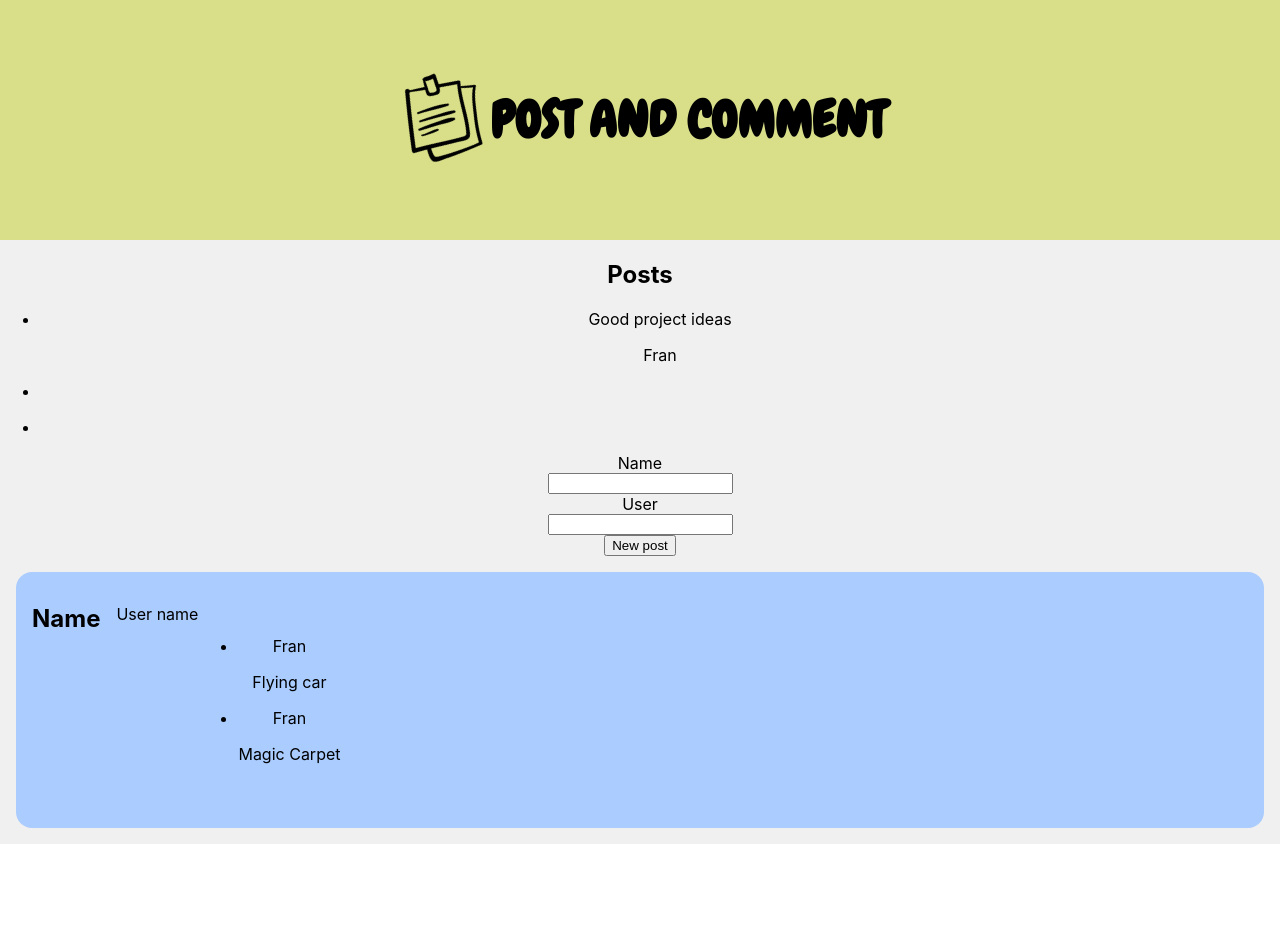
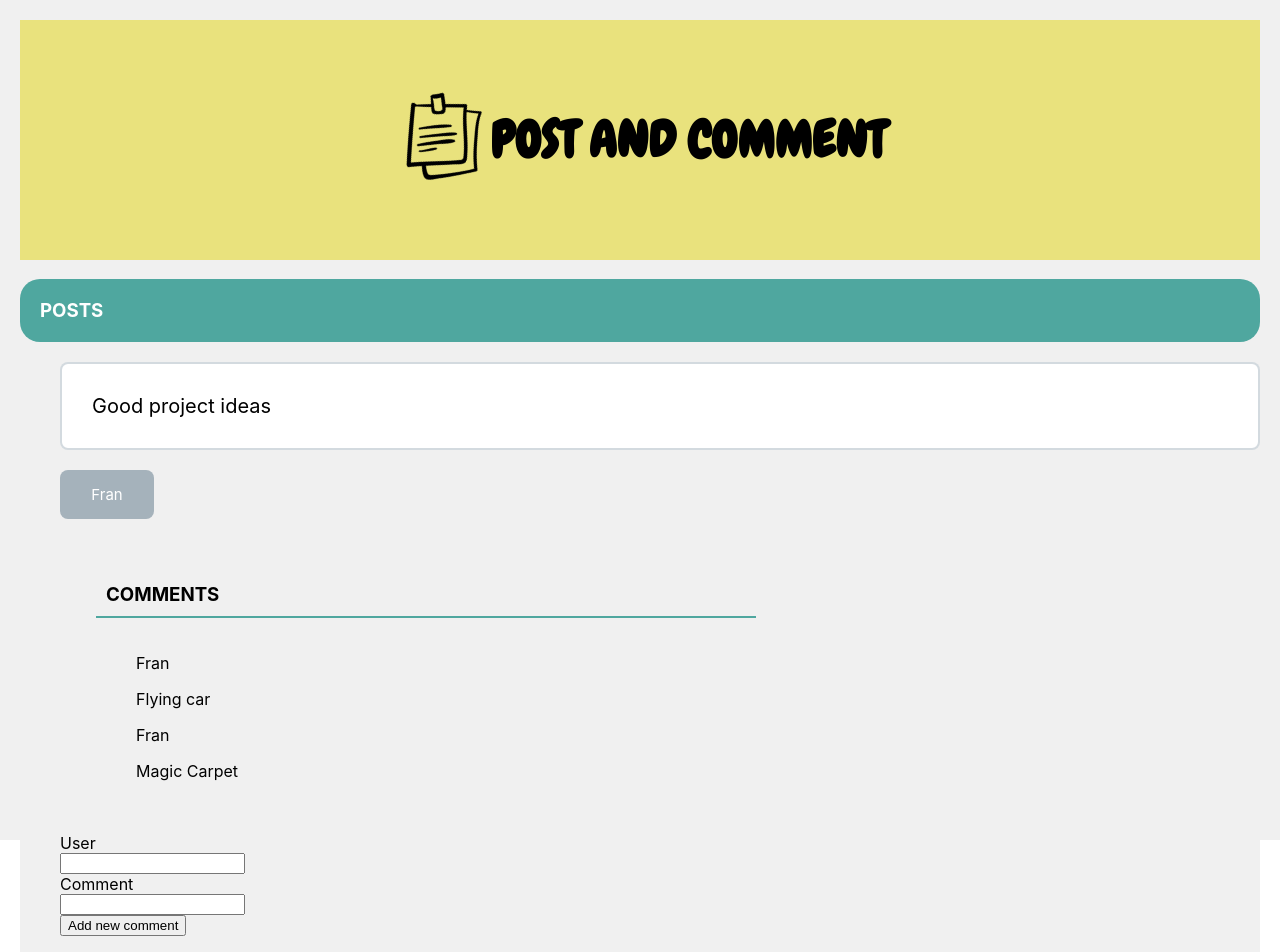
Before and after one commit to Fusuma-Tech/front-assesment, a React (Create React App) app: page / in a window 1280 px wide. Shown: the top 952 px of the page. Before the commit the page ends 844 px from the top, so only its background shows below. Built offline with nearby package versions, Linux system fonts and the light colour scheme; data requests are answered from the project's data file.

Commit message:
add comments in each post, modified api and styles changes

```diff
--- a/db.json
+++ b/db.json
@@ -6,10 +6,14 @@
       "user": "Fran"
     },
     {
-      "id": 2
+      "id": 2,
+      "name": "Best music band in history",
+      "user": "Marta"
     },
     {
-      "id": 3
+      "id": 3,
+      "name": "Interesting quotes from movies",
+      "user": "Ana"
     }
   ],
   "comments": [
--- a/src/App.css
+++ b/src/App.css
@@ -3,6 +3,8 @@
 .App {
   text-align: center;
   height: 100vh;
+  padding: 20px;
+  background-color: #f0f0f0;
 }
 
 .App-logo {
@@ -17,7 +19,7 @@
 }
 
 .App-header {
-  background-color: #d9df89;
+  background-color: #e9e27d;
   height: 30vh;
   font-family: 'Chewy', cursive;
   text-transform: uppercase;
@@ -48,9 +50,42 @@
   background-color: #f0f0f0;
 }
 
+.postsTitle {
+  border-radius: 20px;
+  text-align: start;
+  text-transform: uppercase;
+  padding-left: 40px;
+  background-color: rgb(79, 167, 159);
+  color: white;
+  padding: 20px;
+}
+
+.ulPostStyles {
+  text-align: start;
+  list-style: none;
+}
+
 .form {
   display: flex;
   flex-direction: column;
-  justify-content: center;
-  align-items: center;
+  justify-content: flex-start;
+  align-items: flex-start;
 }
+
+.postName {
+  padding: 30px;
+  background-color: #ffffff;
+  border: 2px solid rgba(37, 71, 97, 0.199);
+  border-radius: 8px;
+  font-size: 20px;
+}
+
+.postUser {
+  padding: 15px;
+  background-color: rgba(37, 71, 97, 0.37);
+  color: rgb(255, 255, 255);
+  border-radius: 8px;
+  font-size: 15px;
+  width: 5vw;
+  text-align: center;
+}
--- a/src/App.js
+++ b/src/App.js
@@ -1,7 +1,8 @@
 import logo from "./images/logo.png";
 import "./App.css";
 
-import Comment from "./components/Comment";
+
+import Post from "./components/Post";
 import { useEffect, useState } from "react";
 import callToApiPosts from "./services/posts";
 import callToApiComments from "./services/comments";
@@ -29,61 +30,21 @@ function App() {
     })
   }, []);
 
-  // Creamos el map para los post
-  const postsListHTML = posts.map((eachPost) => (
-    <li key={eachPost.id}>
-    <p>{eachPost.name}</p>
-    <p>{eachPost.user}</p>
-  </li>
-  ));
-
-  const handleChangeName = (ev) => {
-    setNewPost(
-      {
-        ...newPost,
-        name: ev.currentTarget.value
-      }
-    );
-  };
-
-  const handleChangeUser = (ev) => {
-    setNewPost(
-      {
-        ...newPost,
-        user: ev.currentTarget.value
-      }
-    );
-  };
-
-  const handleClickPost = () => {
-    setPosts([...posts, newPost]);
-  }
-
   return (
     <div className="App">
+
       <header className="App-header">
         <img src={logo} className="App-logo" alt="logo" />
         <div>
         <h1>Post and comment</h1>
         </div>
       </header>
+
       <body className="App-body">
-        <section>
-          <h1>Posts</h1>
-          <ul>
-            { postsListHTML }
-          </ul>
-          <form className="form" onSubmit={(ev) => ev.preventDefault()}>
-            <label htmlFor="post__label">Name</label>
-            <input onChange={handleChangeName} value={newPost.name} type="text" id="form__input-post" />
+        <Post comments={comments} setPosts={setPosts} setNewPost={setNewPost} newPost={newPost} posts={posts} />
 
-            <label htmlFor="post__label">User</label>
-            <input onChange={handleChangeUser} value={newPost.user} type="text" id="form__input-post" />
-            <button onClick={handleClickPost} type="submit">New post</button>
-          </form>
-        </section>
-        <Comment comments={comments} />
       </body>
+
     </div>
   );
 }
--- a/src/components/Comment.css
+++ b/src/components/Comment.css
@@ -1,15 +1,26 @@
 .Comment-container {
   display: flex;
   flex-direction: column;
-  flex-flow: row nowrap;
+  text-align: start;
   border-radius: 1rem;
-  background-color: #aaccff;
-  padding: 2rem 1rem;
+  padding: 20px;
   margin: 1rem;
 }
+
+  .commentTitle {
+  width: 50vw;
+  text-align: start;
+  text-transform: uppercase;
+  border-bottom: 2px solid rgb(79, 167, 159);
+  padding: 10px;
+  }
 
 .Comment-name {
   font-size: 1.5rem;
   font-weight: bold;
   margin-right: 1rem;
 }
+
+.ulCommentStyles {
+  list-style: none;
+}
--- a/src/components/Comment.jsx
+++ b/src/components/Comment.jsx
@@ -10,13 +10,24 @@ const Comment = (props) => {
   ));
 
   return (
+    <>
     <div className="Comment-container">
-      <div className="Comment-name">Name</div>
-      <div>User name</div>
-      <ul>
+      <h3 className="commentTitle">Comments</h3>
+      <ul className="ulCommentStyles">
         {commentsListHtml}
       </ul>
     </div>
+
+    <form className="form">
+        <label htmlFor="userComment">User</label>
+        <input id="userComment" type="text" />
+
+        <label htmlFor="textComment">Comment</label>
+        <input id="textComment" type="text" />
+
+        <button type="submit">Add new comment</button>
+    </form>
+    </>
   );
 };
 
--- /dev/null
+++ b/src/components/Post.jsx
@@ -0,0 +1,64 @@
+import Comment from './Comment';
+
+const Post = (props) => {
+  // Creamos el map para los post
+  const postsListHTML = props.posts.map((eachPost) => (
+    <>
+    <li key={eachPost.id}>
+      <p className="postName">{eachPost.name}</p>
+      <p className="postUser">{eachPost.user}</p>
+    </li>
+    <Comment comments={props.comments} />
+    </>
+  ));
+
+  const handleChangeName = (ev) => {
+    props.setNewPost({
+      ...props.newPost,
+      name: ev.currentTarget.value,
+    });
+  };
+
+  const handleChangeUser = (ev) => {
+    props.setNewPost({
+      ...props.newPost,
+      user: ev.currentTarget.value,
+    });
+  };
+
+  const handleClickPost = () => {
+    props.setPosts([...props.posts, props.newPost]);
+  };
+
+  return (
+    <section>
+      <h3 className="postsTitle">Posts</h3>
+
+      <ul className="ulPostStyles">{postsListHTML}</ul>
+
+      <form className="form" onSubmit={(ev) => ev.preventDefault()}>
+        <label htmlFor="post__label">Name</label>
+        <input
+          onChange={handleChangeName}
+          value={props.newPost.name}
+          type="text"
+          id="form__input-post"
+        />
+
+        <label htmlFor="post__label">User</label>
+        <input
+          onChange={handleChangeUser}
+          value={props.newPost.user}
+          type="text"
+          id="form__input-post"
+        />
+
+        <button onClick={handleClickPost} type="submit">
+          New post
+        </button>
+      </form>
+    </section>
+  );
+};
+
+export default Post;
```
